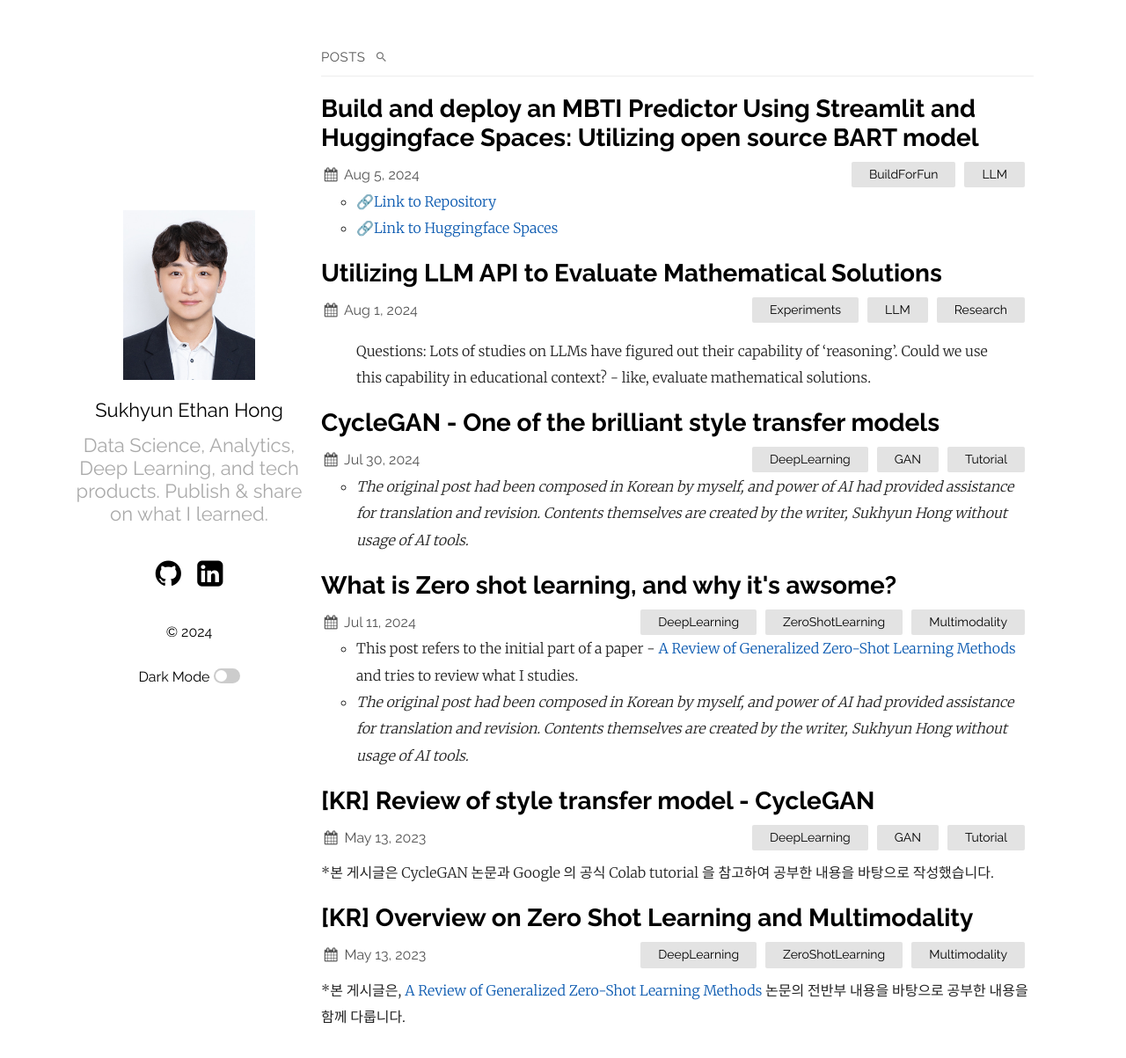
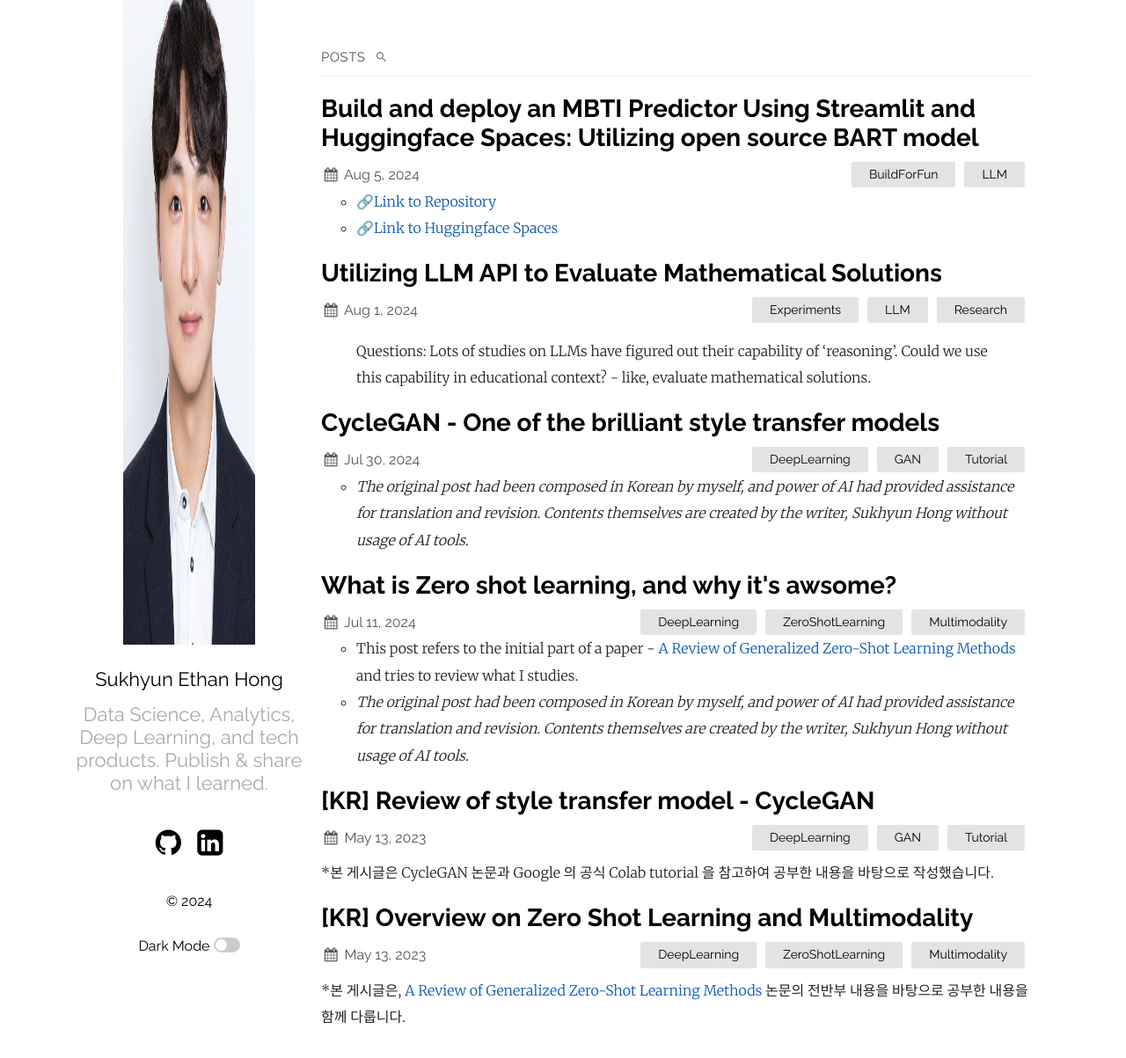
Before and after one commit to ethHong/ethHong.github.io, a Jekyll site: the page built from index.md, in a window 1280 px wide and 1217 px high. Shown: the top 1203 px of the window at 88% size. Built offline with Jekyll 4.4.1, drawn with Linux system fonts in a browser that asks for light colours.

Commit message:
Update style.scss

```diff
--- a/assets/css/style.scss
+++ b/assets/css/style.scss
@@ -15,9 +15,8 @@
 /* Ensure images and embeds do not exceed container width */
 img, embed, iframe {
     max-width: 100%;
-    height: auto; /* Auto height to maintain aspect ratio */
-    display: block;
-    width: 100%; /* Ensure full width */
+    height: auto; /* Maintain aspect ratio if possible */
+    min-height: 800px; /* Set a reasonable minimum height */
 }
 
 /* To dynamically manage aspect ratio for iframes (e.g., videos) */
```
